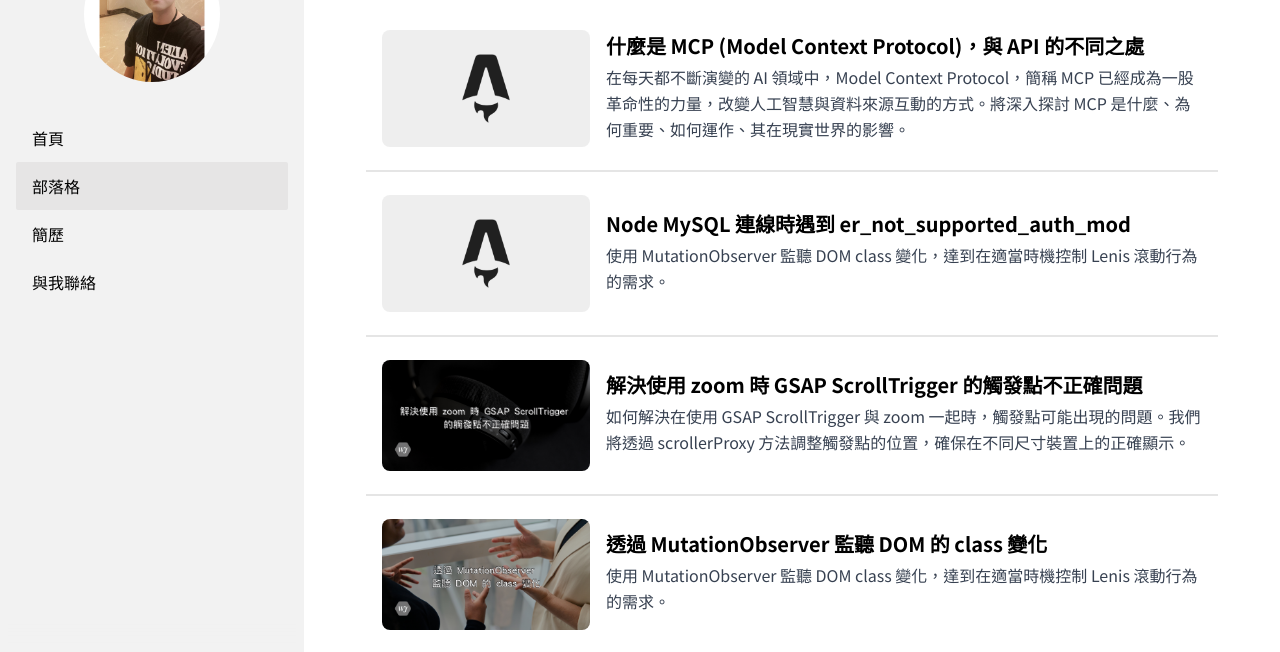
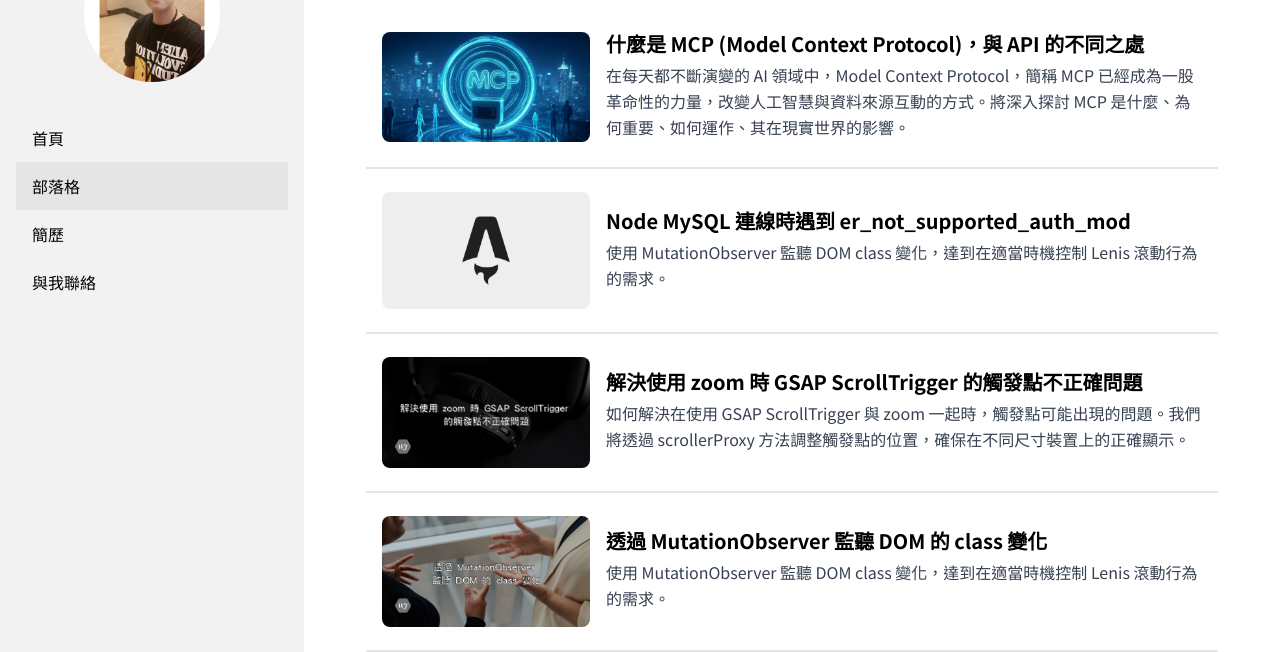
Before and after one commit to WeiJ0/blog2025, an Astro site: page /blog in a window 1280 px wide. Shown: the part 82-734 px from the top of the page. Built offline with nearby package versions, Linux system fonts and the light colour scheme; Astro itself is replaced by a stand-in of ours.

Commit message:
新增文章封面圖片

```diff
--- a/src/content/blog/2025/mcp_differences_api.md
+++ b/src/content/blog/2025/mcp_differences_api.md
@@ -2,7 +2,7 @@
 title: "什麼是 MCP (Model Context Protocol)，與 API 的不同之處"
 description: "在每天都不斷演變的 AI 領域中，Model Context Protocol，簡稱 MCP 已經成為一股革命性的力量，改變人工智慧與資料來源互動的方式。將深入探討 MCP 是什麼、為何重要、如何運作、其在現實世界的影響。"
 pubDate: "March 11 2025"
-heroImage: "/post_img.webp"
+heroImage: "/blog/cover/mcp_differences_api.png"
 slug: "mcp_differences_api"
 ---
 
```
Also changed, not shown: public/blog/cover/mcp_differences_api.png (added).
